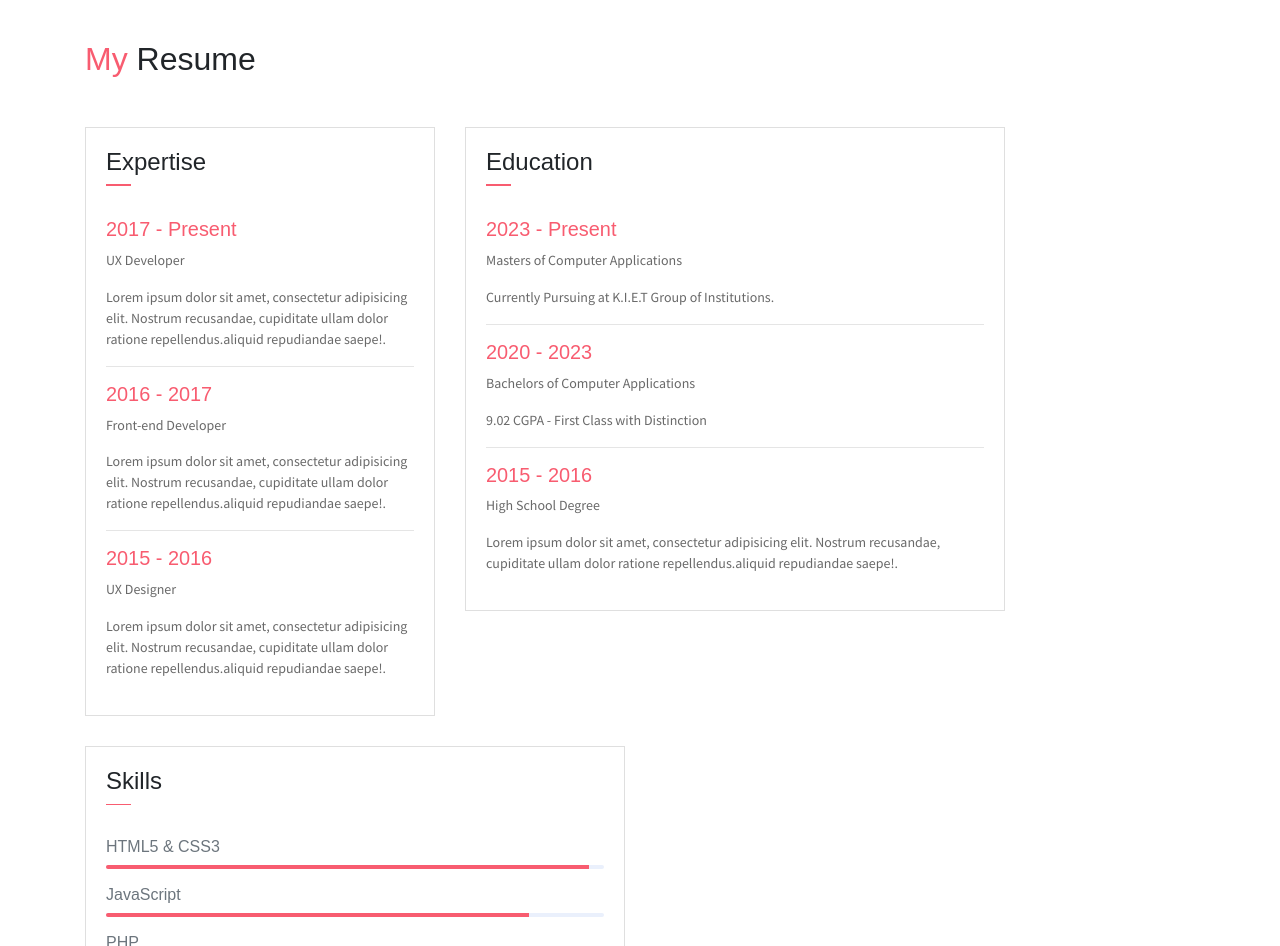
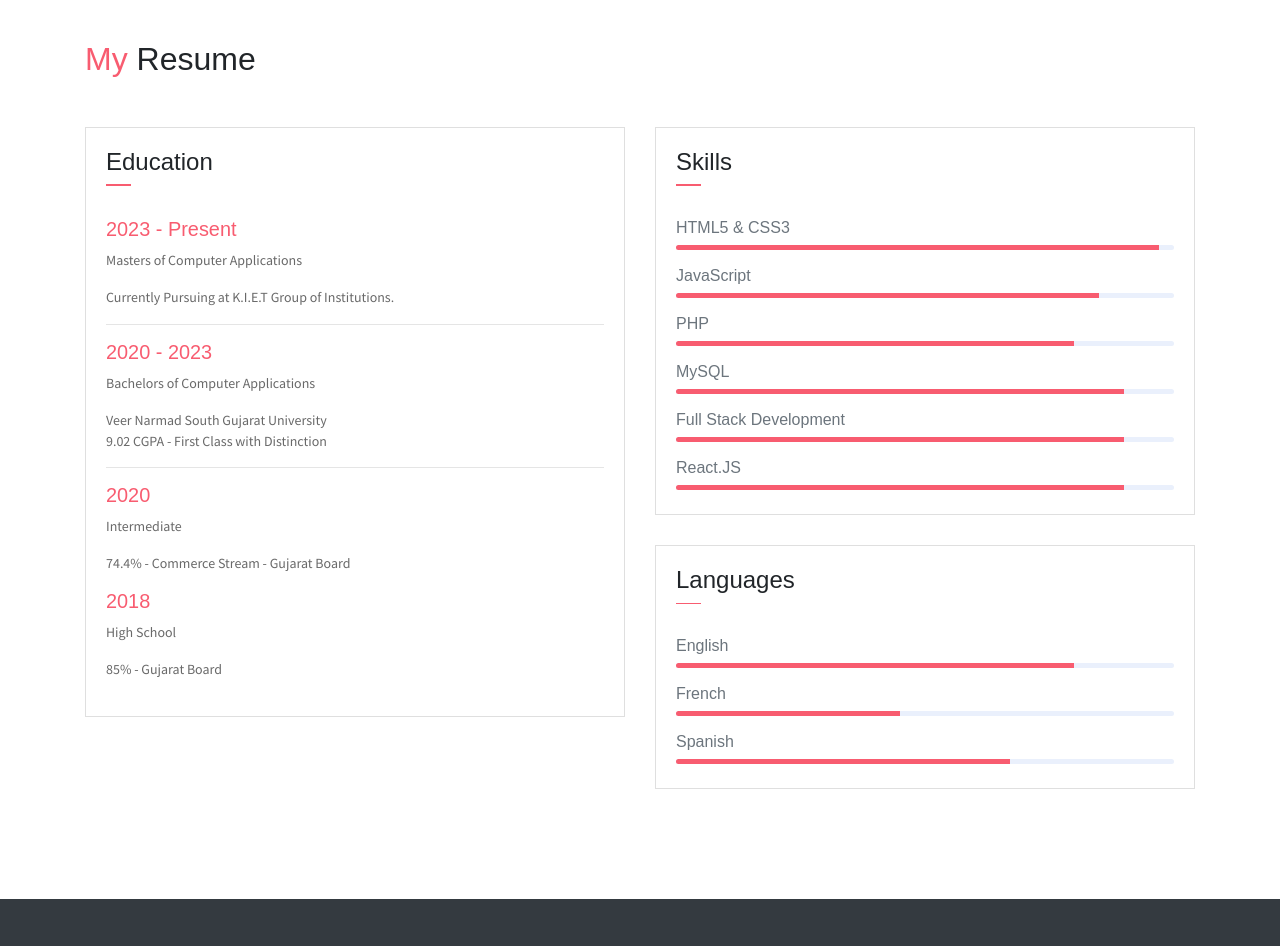
Before and after one commit to avi-lime/avi-lime.github.io, a plain HTML site: page index.html in a window 1280 px wide. Shown: the part 1160-2106 px from the top of the page. Drawn offline with Linux system fonts and the light colour scheme; some packages are replaced by stand-ins of ours.

Commit message:
Update index.html

```diff
--- a/index.html
+++ b/index.html
@@ -141,7 +141,7 @@
         <div class="container">
             <h2 class="mb-5"><span class="text-danger">My</span> Resume</h2>
             <div class="row">
-                <div class="col-md-6 col-lg-4">
+                <!-- <div class="col-md-6 col-lg-4">
                     <div class="card">
                         <div class="card-header">
                             <div class="mt-2">
@@ -166,7 +166,7 @@
                                 recusandae, cupiditate ullam dolor ratione repellendus.aliquid repudiandae saepe!.</P>
                         </div>
                     </div>
-                </div>
+                </div> -->
                 <div class="col-md-6 col-lg-6">
                     <div class="card">
                         <div class="card-header">
@@ -182,12 +182,15 @@
                             <hr>
                             <h6 class="title text-danger">2020 - 2023</h6>
                             <P>Bachelors of Computer Applications</P>
-                            <P class="subtitle">9.02 CGPA - First Class with Distinction</P>
+                            <P class="subtitle">Veer Narmad South Gujarat University<br>9.02 CGPA - First Class with
+                                Distinction</P>
                             <hr>
-                            <h6 class="title text-danger">2015 - 2016</h6>
-                            <P>High School Degree</P>
-                            <P class="subtitle">Lorem ipsum dolor sit amet, consectetur adipisicing elit. Nostrum
-                                recusandae, cupiditate ullam dolor ratione repellendus.aliquid repudiandae saepe!.</P>
+                            <h6 class="title text-danger">2020</h6>
+                            <P>Intermediate</P>
+                            <P class="subtitle">74.4% - Commerce Stream - Gujarat Board</P>
+                            <h6 class="title text-danger">2018</h6>
+                            <P>High School</P>
+                            <P class="subtitle">85% - Gujarat Board</P>
 
                         </div>
                     </div>
```
